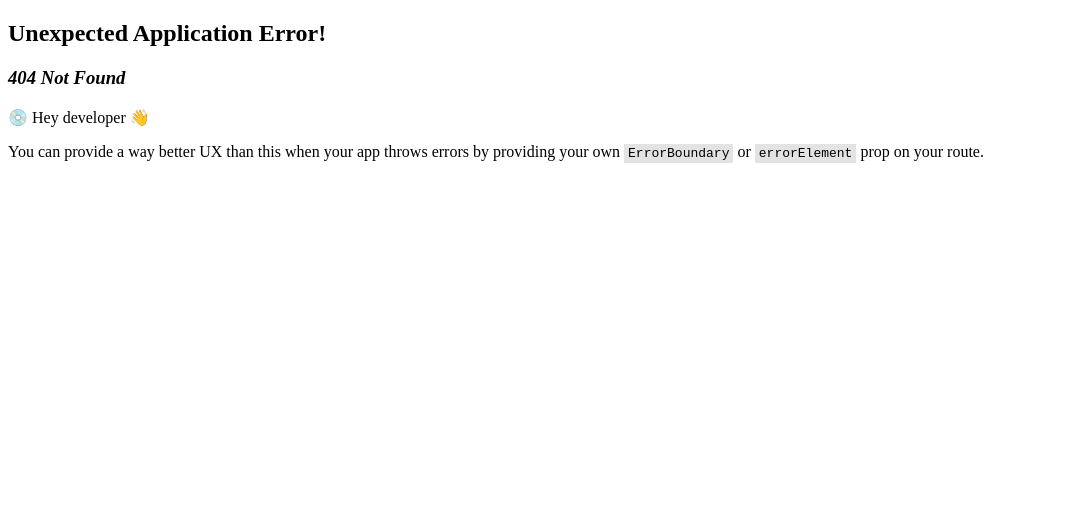
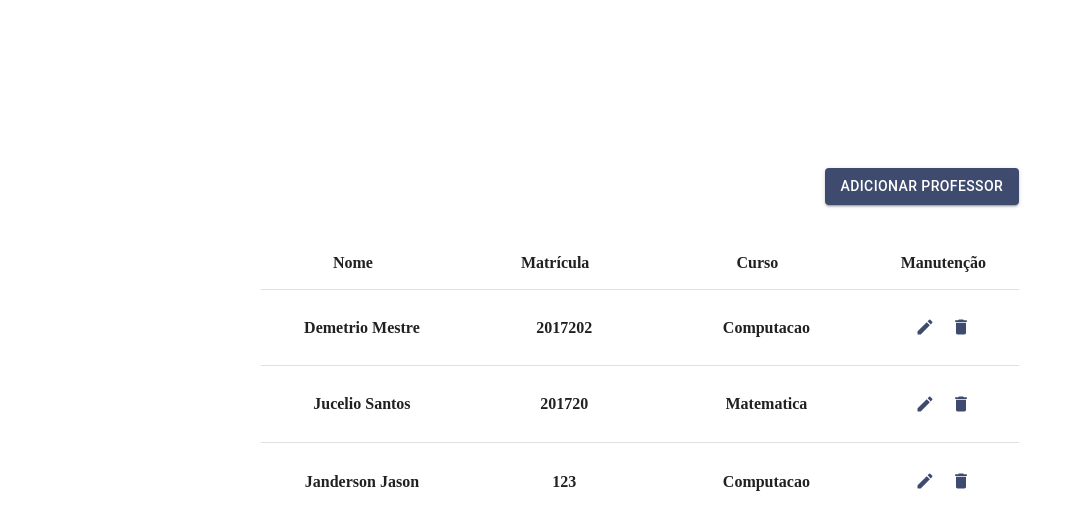
Before and after one commit to MBWF/material-tables, a React (Vite) app: page /professores in a window 1280 px wide. Before the commit this address had no page. Shown: the top 530 px of the page, without its empty margins (0-1076 px from the left). Built offline with nearby package versions, Linux system fonts and the light colour scheme; data requests are answered from the project's data file.

Commit message:
feat: create form by add new teacher

```diff
--- a/db.json
+++ b/db.json
@@ -35,25 +35,25 @@
   ],
   "professores": [
     {
-      "id": 1,
-      "matricula": 201720,
-      "nome": "Demetrio Mestre",
+      "nome": "Demetrio Mestre ",
+      "matricula": "2017202",
+      "idEndereco": 6,
       "curso": "Computacao",
-      "idEnderedo": 7
+      "id": 1
     },
     {
-      "id": 2,
-      "matricula": 201720,
       "nome": "Jucelio Santos",
+      "matricula": "201720",
+      "idEndereco": 1,
       "curso": "Matematica",
-      "idEnderedo": 6
+      "id": 2
     },
     {
       "id": 3,
-      "matricula": 182589,
+      "matricula": 123,
       "nome": "Janderson Jason",
       "curso": "Computacao",
-      "idEnderedo": 9
+      "idEndereco": 1
     }
   ],
   "projetos": [
--- a/src/main.tsx
+++ b/src/main.tsx
@@ -5,6 +5,7 @@ import { baseTheme } from "./styles/baseTheme";
 import { RouterProvider, createBrowserRouter } from "react-router-dom";
 import { StudentPage } from "./page/Student/index.tsx";
 import { AdressPage } from "./page/Adress/index.tsx";
+import { TeacherPage } from "./page/Teacher/index.tsx";
 
 const router = createBrowserRouter([
   {
@@ -16,8 +17,8 @@ const router = createBrowserRouter([
     element: <AdressPage />,
   },
   {
-    path: "/projetos",
-    element: <AdressPage />,
+    path: "/professores",
+    element: <TeacherPage />,
   },
 ]);
 
--- a/src/models/types.ts
+++ b/src/models/types.ts
@@ -26,7 +26,7 @@ export type ProfessorType = {
   id: number;
   matricula: number;
   nome: string;
-  endereco: EnderecoType;
+  idEndereco: number;
   curso: string;
 };
 
--- /dev/null
+++ b/src/page/Teacher/Modal/index.tsx
@@ -0,0 +1,108 @@
+import { Box, Button, Modal } from "@mui/material";
+import TextField from "@mui/material/TextField";
+import { useState } from "react";
+import { SubmitHandler, useForm } from "react-hook-form";
+import Select from "react-select";
+import { SelectType } from "../../../models/types";
+import { api } from "../../../services/api";
+
+type NewStudentModalType = {
+  isOpenModal: boolean;
+  handleCloseModal: () => void;
+  adresses: SelectType[];
+};
+
+const style = {
+  position: "absolute",
+  top: "50%",
+  left: "50%",
+  transform: "translate(-50%, -50%)",
+  width: 400,
+  bgcolor: "background.paper",
+  borderRadius: "1rem",
+  boxShadow: 24,
+  p: 4,
+};
+
+type AddInputsType = {
+  matricula: number;
+  nome: string;
+  curso: string;
+  adress: SelectType;
+};
+
+export function NewStudentModal({
+  isOpenModal,
+  handleCloseModal,
+  adresses,
+}: NewStudentModalType) {
+  const { register, handleSubmit } = useForm<AddInputsType>();
+  const [currentAdress, setCurrentAdress] = useState<SelectType | null>(null);
+
+  const addSubmit: SubmitHandler<AddInputsType> = async (data) => {
+    const response = await api.post("/alunos", {
+      matricula: String(data.matricula),
+      nome: data.nome,
+      idEndereco: currentAdress?.value,
+      curso: data.curso,
+    });
+
+    if (response.status === 201) {
+      handleCloseModal();
+      window.alert("Professor editado com sucesso.");
+      return;
+    }
+
+    window.alert("Erro ao editar aluno.");
+  };
+
+  return (
+    <Modal open={isOpenModal} onClose={handleCloseModal}>
+      <form onSubmit={handleSubmit(addSubmit)}>
+        <Box
+          sx={style}
+          display="flex"
+          flexDirection="column"
+          gap="2rem"
+          alignItems="flex-end"
+        >
+          <TextField
+            id="name"
+            label="Nome"
+            variant="filled"
+            {...register("nome")}
+            fullWidth
+          />
+          <TextField
+            id="enroll"
+            label="matricula"
+            variant="filled"
+            {...register("matricula")}
+            fullWidth
+          />
+          <TextField
+            id="course"
+            label="Curso"
+            variant="filled"
+            {...register("curso")}
+            fullWidth
+          />
+          <Box width="100%">
+            <Select
+              className="basic-single"
+              classNamePrefix="select"
+              defaultValue={currentAdress}
+              options={adresses}
+              onChange={(e) => setCurrentAdress(e)}
+              value={currentAdress}
+            />
+          </Box>
+
+          <Button variant="contained" type="submit">
+            Adicionar
+          </Button>
+        </Box>
+      </form>
+    </Modal>
+  );
+}
--- /dev/null
+++ b/src/page/Teacher/index.tsx
@@ -0,0 +1,251 @@
+import { useCallback, useEffect, useState } from "react";
+
+import { Box, Button, Modal } from "@mui/material";
+import Select from "react-select";
+import TextField from "@mui/material/TextField";
+import { TableColumn } from "react-data-table-component";
+import { Table } from "../../components/tables/Table";
+import { TableAction } from "../../components/tables/TableAction";
+import { api } from "../../services/api";
+import { useForm, SubmitHandler } from "react-hook-form";
+import {
+  AlunoType,
+  EnderecoType,
+  ProfessorType,
+  SelectType,
+} from "../../models/types";
+import { NewStudentModal } from "./Modal";
+
+const style = {
+  position: "absolute",
+  top: "50%",
+  left: "50%",
+  transform: "translate(-50%, -50%)",
+  width: 400,
+  bgcolor: "background.paper",
+  borderRadius: "1rem",
+  boxShadow: 24,
+  p: 4,
+};
+
+type EditInputsType = {
+  matricula: number;
+  nome: string;
+  curso: string;
+  adress: SelectType;
+};
+
+export function TeacherPage() {
+  const [open, setOpen] = useState(false);
+  const [isOpenModal, setIsOpenModal] = useState(false);
+  const handleOpen = () => setOpen(true);
+  const handleClose = () => setOpen(false);
+  const handleOpenModal = () => setIsOpenModal(true);
+  const handleCloseModal = () => setIsOpenModal(false);
+
+  const [teacherData, setTeacherData] = useState<ProfessorType[]>([]);
+  const [selectedStudent, setSelectedStudent] = useState<ProfessorType>();
+  const [currentAdress, setCurrentAdress] = useState<SelectType | null>(null);
+  const [adresses, setAdresses] = useState<SelectType[]>([]);
+
+  const { register, handleSubmit, setValue } = useForm<EditInputsType>();
+
+  const getStudent = async () => {
+    const { data } = await api.get("/professores");
+
+    setTeacherData(data);
+  };
+
+  const getAdresses = async () => {
+    const { data } = await api.get<EnderecoType[]>("/enderecos");
+
+    const formatedData = data.map((dt: EnderecoType) => {
+      return {
+        label: dt.rua,
+        value: dt.id,
+      };
+    });
+
+    setAdresses(formatedData);
+  };
+
+  const handleDeleteTeacher = useCallback(async (teacherId: number) => {
+    const response = await api.delete(`/professores/${teacherId}`);
+
+    if (response.status === 200) {
+      window.alert("Professor deletado com sucesso.");
+      getStudent();
+    }
+  }, []);
+
+  const handleSetFields = useCallback(
+    (data: ProfessorType) => {
+      setValue("curso", data.curso);
+      setValue("matricula", data.matricula);
+      setValue("nome", data.nome);
+    },
+    [setValue]
+  );
+
+  const studentTableColumns: TableColumn<ProfessorType>[] = [
+    {
+      id: "name",
+      name: "Nome",
+      selector: (props: ProfessorType) => props.nome,
+      sortable: true,
+    },
+    {
+      id: "enrollment",
+      name: "Matrícula",
+      selector: (props: ProfessorType) => props.matricula,
+      sortable: true,
+    },
+    {
+      id: "course",
+      name: "Curso",
+      selector: (props: ProfessorType) => props.curso,
+      sortable: true,
+    },
+    {
+      id: "maintenance",
+      name: "Manutenção",
+      selector: useCallback(
+        (props: ProfessorType) => {
+          return (
+            <Box component="span">
+              <TableAction
+                actionName="Edit"
+                onClick={() => {
+                  handleOpen();
+                  setSelectedStudent(props);
+                  handleSetFields(props);
+
+                  console.log(adresses);
+                  const current = adresses.filter(
+                    (address) => address.value === props.idEndereco
+                  )[0];
+
+                  setCurrentAdress(() => current);
+                }}
+              />
+              <TableAction
+                actionName="Delete"
+                onClick={() => handleDeleteTeacher(props.id)}
+              />
+            </Box>
+          ) as any;
+        },
+        [adresses]
+      ),
+      sortable: false,
+      width: "20%",
+      center: true,
+    },
+  ];
+
+  const editSubmit: SubmitHandler<EditInputsType> = async (data) => {
+    if (!currentAdress?.value) {
+      return;
+    }
+    const response = await api.put(`/professores/${selectedStudent?.id}`, {
+      nome: data.nome,
+      matricula: String(data.matricula),
+      idEndereco: currentAdress?.value,
+      curso: data.curso,
+    });
+
+    if (response.status === 200) {
+      handleClose();
+      window.alert("Aluno editado com sucesso.");
+      getStudent();
+      return;
+    }
+
+    window.alert("Erro ao editar aluno.");
+  };
+
+  useEffect(() => {
+    getStudent();
+    getAdresses();
+  }, []);
+
+  if (adresses.length === 0 && teacherData.length === 0) {
+    return <span>loader...</span>;
+  }
+  return (
+    <>
+      <Box
+        width="60%"
+        margin="0 auto"
+        height="100vh"
+        paddingTop="10rem"
+        fontSize="0.2rem"
+        display="flex"
+        flexDirection="column"
+        alignItems="flex-end"
+        gap="2rem"
+      >
+        <Button variant="contained" onClick={handleOpenModal}>
+          Adicionar Professor
+        </Button>
+        <Table data={teacherData} columns={studentTableColumns} />
+      </Box>
+
+      <Modal open={open} onClose={handleClose}>
+        <form onSubmit={handleSubmit(editSubmit)}>
+          <Box
+            sx={style}
+            display="flex"
+            flexDirection="column"
+            gap="2rem"
+            alignItems="flex-end"
+          >
+            <TextField
+              id="name"
+              label="Nome"
+              variant="filled"
+              defaultValue={selectedStudent?.nome}
+              {...register("nome")}
+              fullWidth
+            />
+            <TextField
+              id="enroll"
+              label="matricula"
+              variant="filled"
+              defaultValue={selectedStudent?.matricula}
+              {...register("matricula")}
+              fullWidth
+            />
+            <TextField
+              id="course"
+              label="Curso"
+              variant="filled"
+              defaultValue={selectedStudent?.curso}
+              {...register("curso")}
+              fullWidth
+            />
+            <Box width="100%">
+              <Select
+                className="basic-single"
+                classNamePrefix="select"
+                defaultValue={currentAdress}
+                options={adresses}
+                onChange={(e) => setCurrentAdress(e)}
+                value={currentAdress}
+              />
+            </Box>
+
+            <Button variant="contained" type="submit">
+              Editar
+            </Button>
+          </Box>
+        </form>
+      </Modal>
+      <NewStudentModal
+        isOpenModal={isOpenModal}
+        handleCloseModal={handleCloseModal}
+        adresses={adresses}
+      />
+    </>
+  );
+}
```
